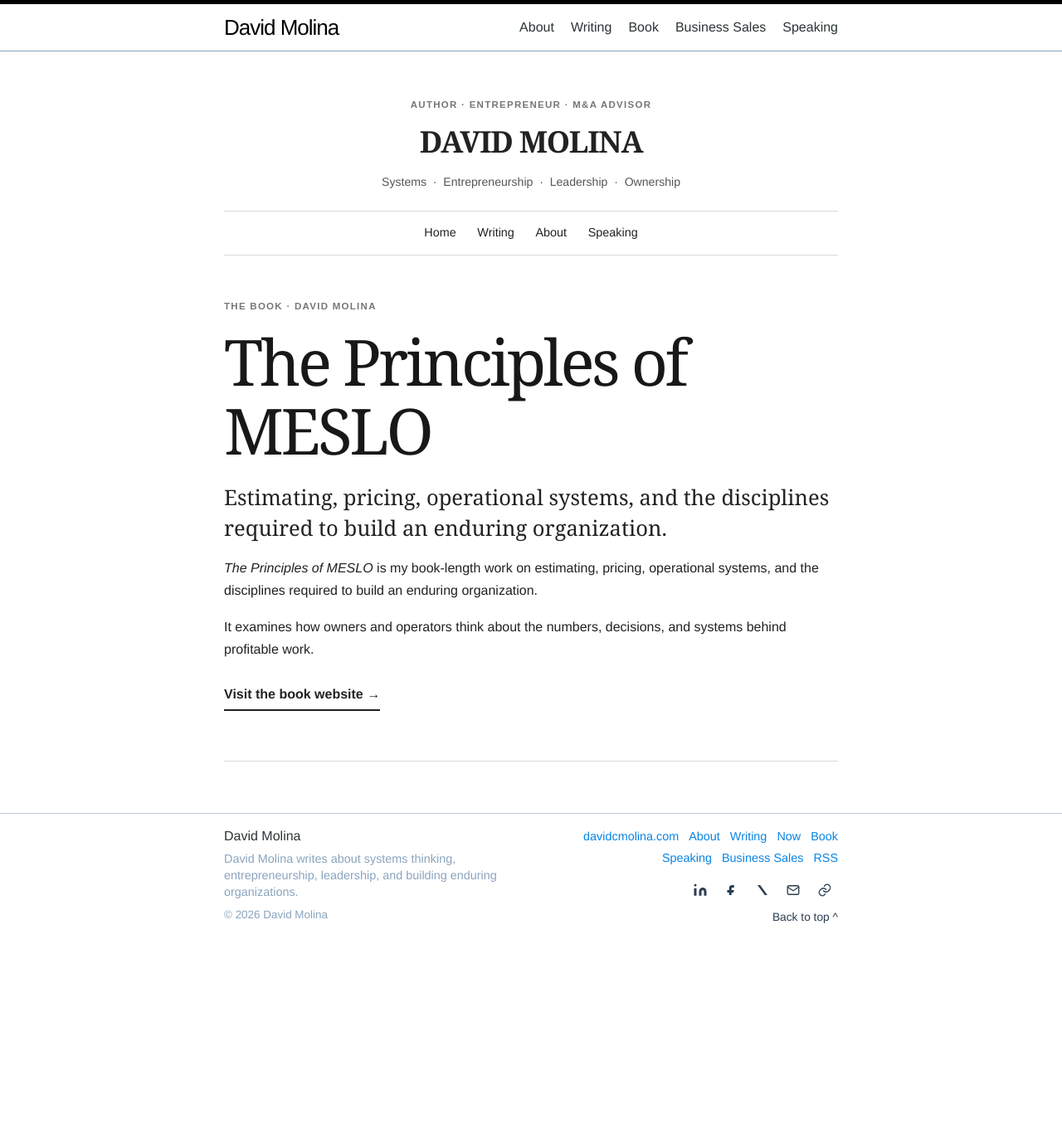
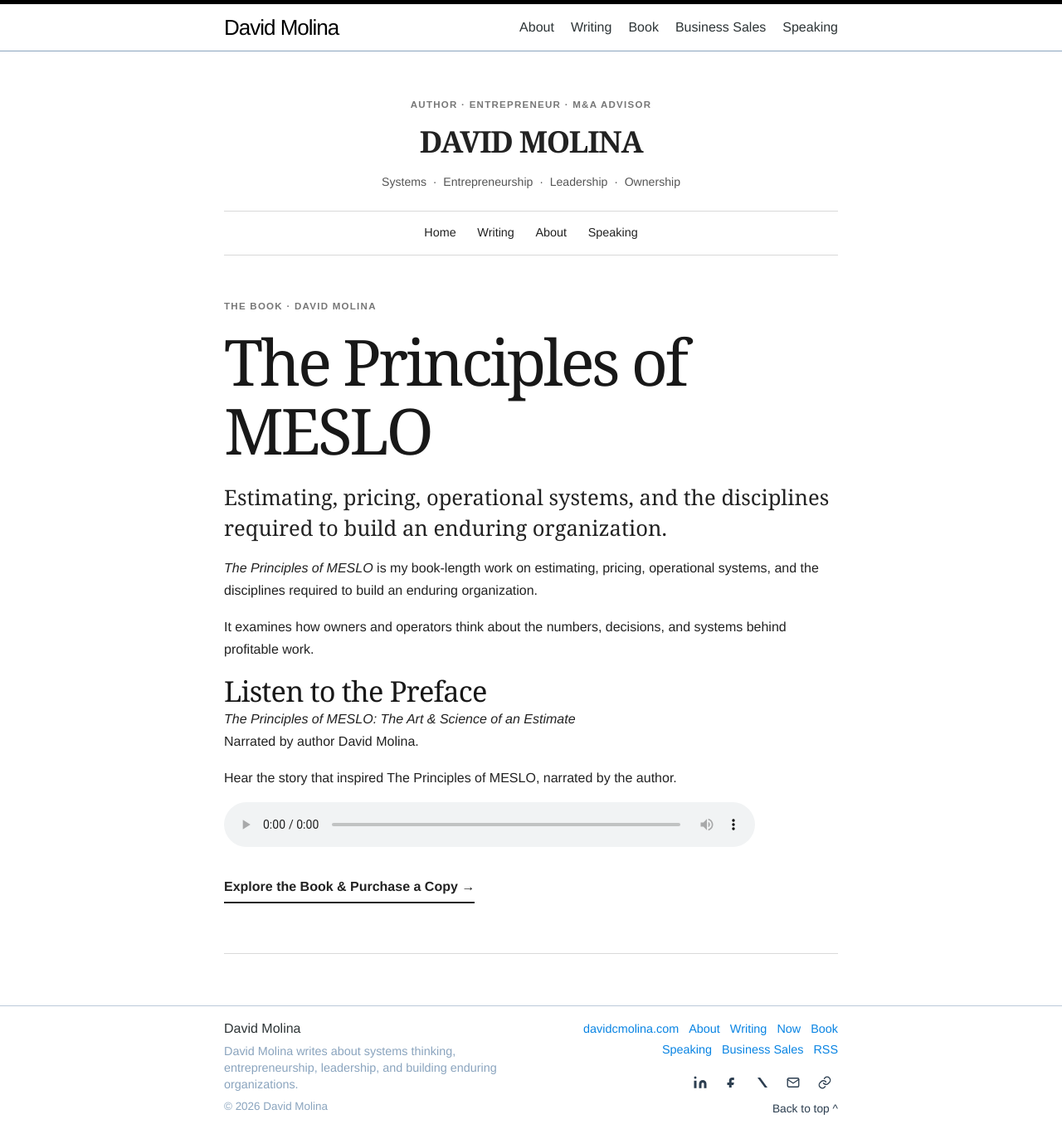
Before and after one commit to davidmolina/davidmolina.github.io, a Jekyll site: the page built from book.md, in a window 1280 px wide and 1361 px high. Shown: the whole window at 83% size. Built offline with Jekyll 4.4.1, drawn with Linux system fonts in a browser that asks for light colours.

Commit message:
[book] add preface audiobook and player

```diff
--- a/book.md
+++ b/book.md
@@ -212,8 +212,36 @@ redirect_from:
   </p>
 </div>
 
+
+<section class="meslo-audio">
+  <h2>Listen to the Preface</h2>
+
+  <p>
+    <em>The Principles of MESLO: The Art &amp; Science
+    of an Estimate</em><br>
+    Narrated by author David Molina.
+  </p>
+
+  <p>Hear the story that inspired The Principles of MESLO, narrated by the author.</p>
+
+  <audio
+    controls
+    preload="metadata"
+    playsinline
+    style="width:100%; max-width:640px;"
+    aria-label="Listen to The Principles of MESLO Preface"
+  >
+    <source
+      src="https://davidmolina.s3.us-west-2.amazonaws.com/005+-+Preface+-+The+Principles+of+MESLO.mp3"
+      type="audio/mpeg"
+    >
+    Your browser does not support audio playback.
+  </audio>
+</section>
+
+
 <p class="book-action">
   <a href="https://principlesofmeslo.com/">
-    Visit the book website →
+    Explore the Book &amp; Purchase a Copy →
   </a>
 </p>
```
